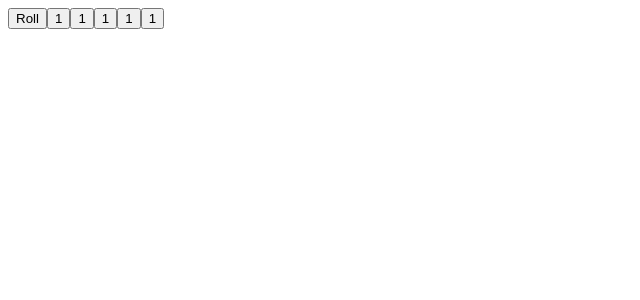
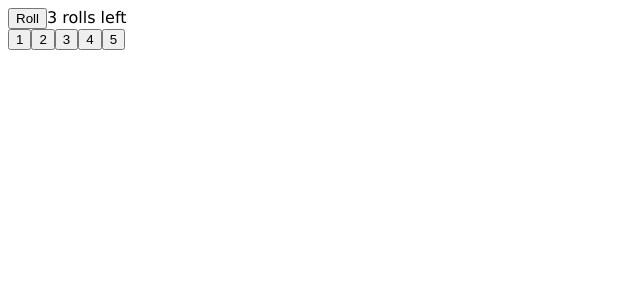
Before and after one commit to bbanting/react-trial, a React (Create React App) app: page / in a window 1280 px wide. Shown: the top 300 px of the page, without its empty margins (0-640 px from the left). Built offline with nearby package versions, Linux system fonts and the light colour scheme.

Commit message:
Edited RollButton so the number of rolls updates after click

```diff
--- a/src/App.js
+++ b/src/App.js
@@ -4,13 +4,13 @@ import React, { useState, useEffect } from 'react';
 function Game(props) {
   /**A component to contain the game functionality. */
   const [score, setScore] = useState(0);
-  const [rolls, setRolls] = useState(0);
+  const [rolls, setRolls] = useState(3);
   const [dice, setDice] = useState([
     {value: 1, locked: false},
-    {value: 1, locked: false},
-    {value: 1, locked: false},
-    {value: 1, locked: false},
-    {value: 1, locked: false},
+    {value: 2, locked: false},
+    {value: 3, locked: false},
+    {value: 4, locked: false},
+    {value: 5, locked: false},
   ])
 
   function setLockFactory(index) {
@@ -24,7 +24,7 @@ function Game(props) {
 
   return (
     <div>
-      <RollButton dice={dice} setDice={setDice} />
+      <RollButton dice={dice} setDice={setDice} rolls={rolls} setRolls={setRolls} />
       {dice.map((die, i) => <Die key={i} die={die} setLock={setLockFactory(i)} />)}
     </div>
   );
@@ -32,13 +32,15 @@ function Game(props) {
 }
 
 
-function RollButton({ dice, setDice }) {
+function RollButton({ dice, setDice, rolls, setRolls }) {
   /**The button the user clicks to roll the dice. */
   function getDieRoll() {
     return Math.trunc(Math.random() * 6) + 1;
   }
 
   function rollDice() {
+    if (rolls < 1) return;
+
     const newDice = [];
     for (let die of dice) {
       if (die.locked) {
@@ -49,13 +51,14 @@ function RollButton({ dice, setDice }) {
       }
     }
     setDice(newDice);
+    setRolls(n => n - 1);
   }
 
-    return (
+  return (
+    <div>
       <button onClick={rollDice}>Roll</button>
-    );
-
-
+      {rolls} roll{rolls!=1 && "s"} left
+    </div>);
 }
 
 
```
